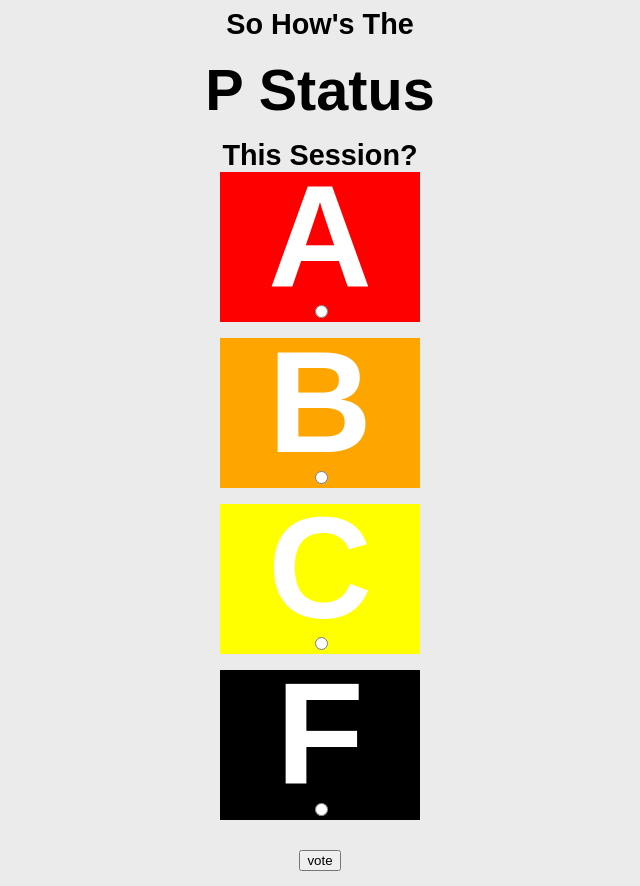
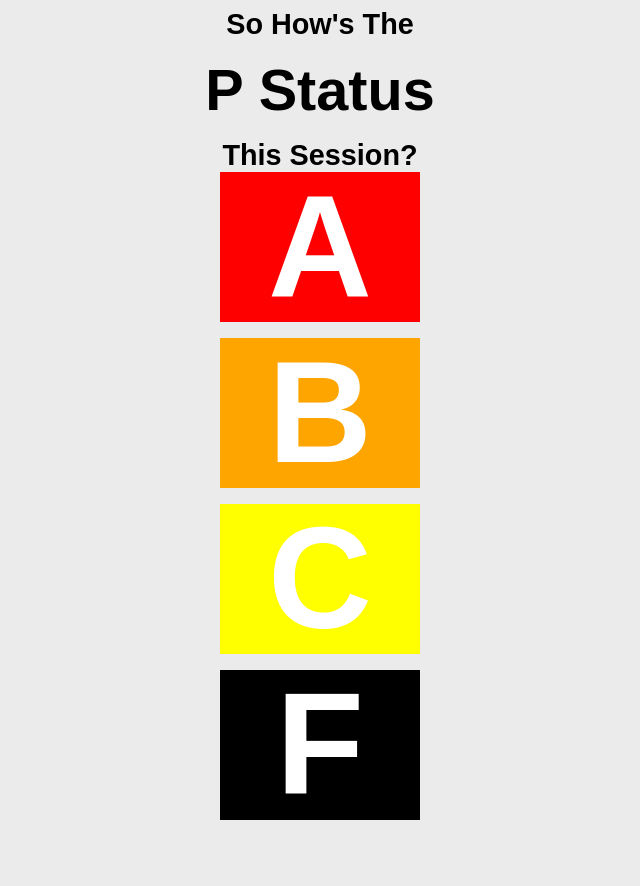
Before and after one commit to brendanoneil/PStatus, a PHP site: page / in a window 1280 px wide. Shown: the whole page, without its empty margins (320-960 px from the left). After the commit the page ends 820 px from the top, so only its background shows below. Run offline with PHP 8.4, Linux system fonts and the light colour scheme.

Commit message:
Add styling

```diff
--- a/includes/style.css
+++ b/includes/style.css
@@ -25,7 +25,7 @@ h2 {
 	height:150px;
 	color:white;
 	background-color:red;
-	line-height:130px;
+	line-height:150px;
 	font-weight:bold;
 	font-size:10em;
 }
@@ -35,7 +35,7 @@ h2 {
 	height:150px;
 	color:white;
 	background-color:orange;
-	line-height:130px;
+	line-height:150px;
 	font-weight:bold;
 	font-size:10em;
 }
@@ -45,7 +45,7 @@ h2 {
 	height:150px;
 	color:white;
 	background-color:yellow;
-	line-height:130px;
+	line-height:150px;
 	font-weight:bold;
 	font-size:10em;
 }
@@ -55,7 +55,7 @@ h2 {
 	height:150px;
 	color:white;
 	background-color:black;
-	line-height:130px;
+	line-height:150px;
 	font-weight:bold;
 	font-size:10em;
 }
--- a/index.php
+++ b/index.php
@@ -11,15 +11,10 @@
 <h1>P Status</h1><br />
 <h2>This Session?</h2>
 
-<form action="submit_vote.php" method=POST>
-<div class="A">A<br /><input type="radio" name="vote_value" value="4" /></div><br />
-<div class="B">B<br /><input type="radio" name="vote_value" value="3" /></div><br />
-<div class="C">C<br /><input type="radio" name="vote_value" value="2" /></div><br />
-<div class="F">F<br /><input type="radio" name="vote_value" value="1" /></div><br />
-<p>
-<input type="submit" value="vote">
-</p>
-</form>
+<div class="A" onclick="location.href='submit_vote.php?vote_value=A';" style="cursor:pointer">A</div><br />
+<div class="B" onclick="location.href='submit_vote.php?vote_value=B';" style="cursor:pointer">B</div><br />
+<div class="C" onclick="location.href='submit_vote.php?vote_value=C';" style="cursor:pointer">C</div><br />
+<div class="F" onclick="location.href='submit_vote.php?vote_value=F';" style="cursor:pointer">F</div><br />
 
 </body>
 </html>
```
Also changed, not shown: 1 other file.
